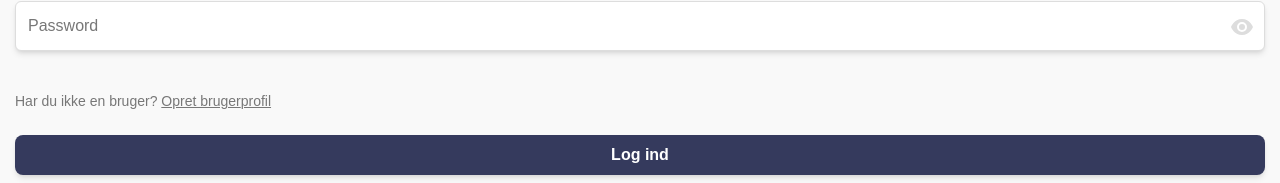
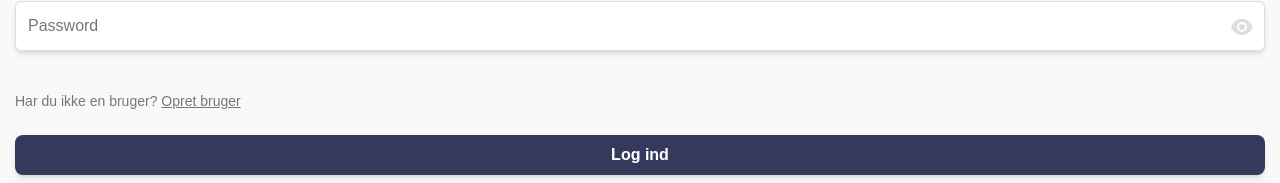
Before and after one commit to AstaCarl/daos-project, a React (Vite) app in the folder frontend/: page /login in a window 1280 px wide. Shown: the part 285-468 px from the top of the page. Built offline with nearby package versions, Linux system fonts and the light colour scheme.

Commit message:
refactor: remove profile link from LoginForm component

```diff
--- a/frontend/src/components/LoginForm.tsx
+++ b/frontend/src/components/LoginForm.tsx
@@ -105,7 +105,6 @@ export default function LoginForm({}) {
             anchorText="Opret bruger"
             variant="default"
           />
-          <Anchor href="/profile" anchorText="profil" variant="default" />
         </Paragraf>
         <PrimaryButton type="submit" buttonText="Log ind" />
       </form>
```
